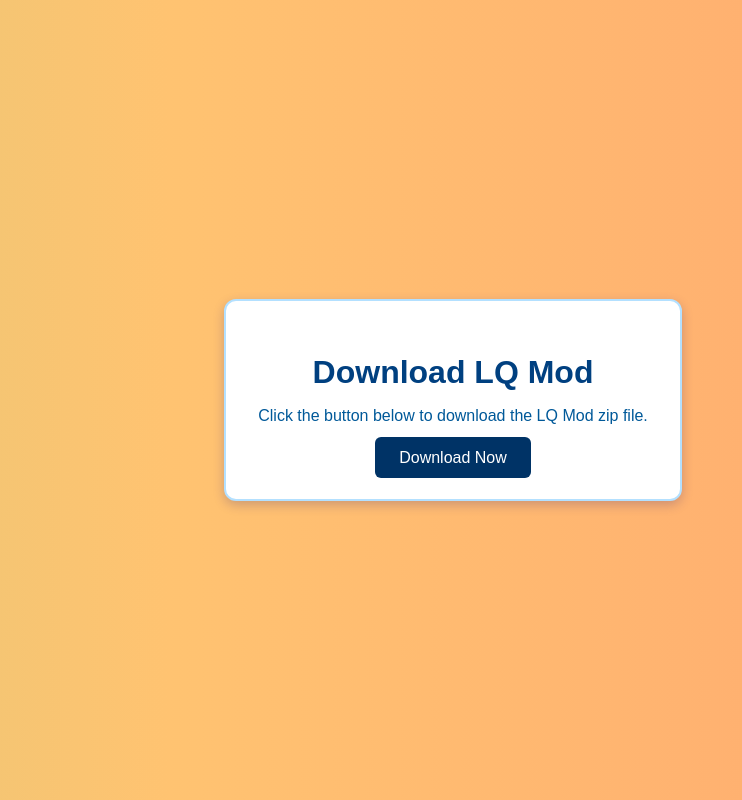
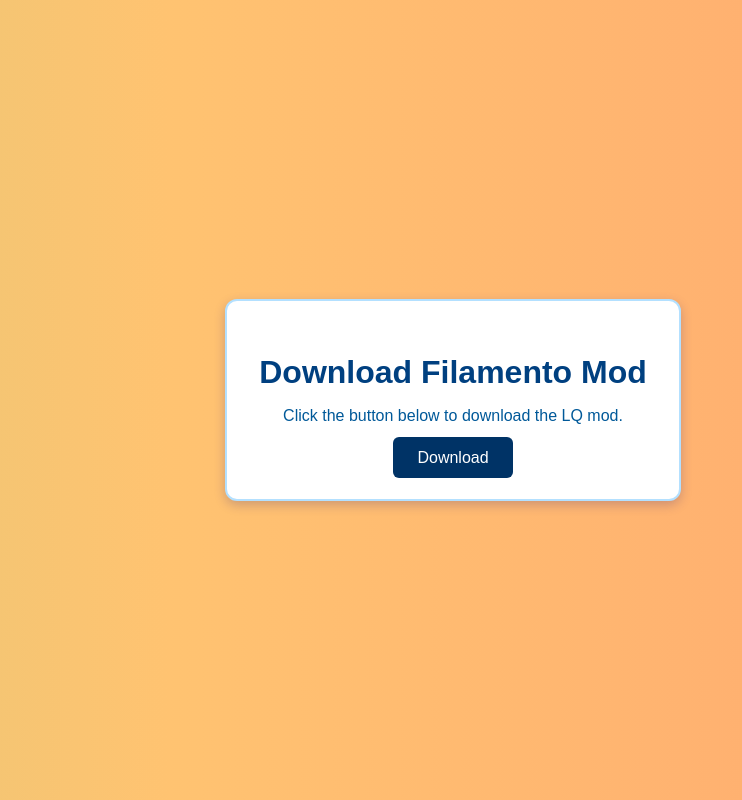
Before and after one commit to lilfroggy123/Filamento, a plain HTML site: page index.html in a window 1280 px wide. Shown: the whole page, without its empty margins (187-929 px from the left). Drawn offline with Linux system fonts and the light colour scheme.

Commit message:
Update index.html

```diff
--- a/index.html
+++ b/index.html
@@ -3,14 +3,14 @@
 <head>
   <meta charset="UTF-8" />
   <meta name="viewport" content="width=device-width, initial-scale=1.0" />
-  <title>Download LQ Mod</title>
+  <title>Filamento Download</title>
   <link rel="stylesheet" href="styles.css" />
 </head>
 <body>
   <div class="container">
-    <h1>Download LQ Mod</h1>
-    <p>Click the button below to download the LQ Mod zip file.</p>
-    <a href="LQ mod.zip" class="download-btn" download>Download Now</a>
+    <h1>Download Filamento Mod</h1>
+    <p>Click the button below to download the LQ mod.</p>
+    <a href="LQ mod.zip" download class="download-btn">Download</a>
   </div>
 </body>
 </html>
```
